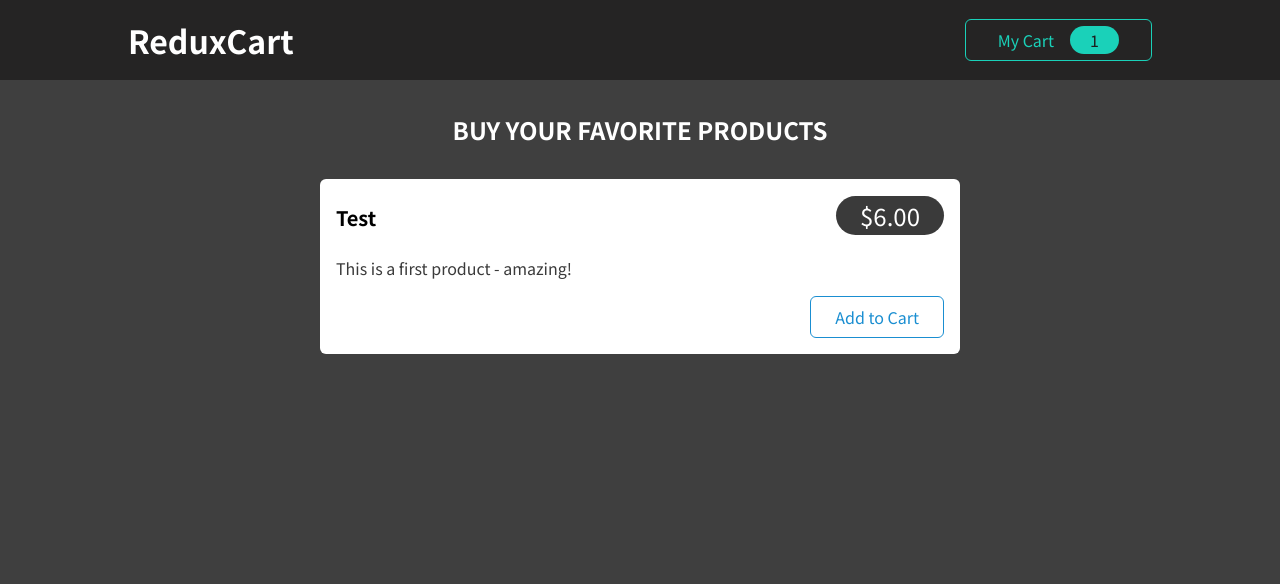
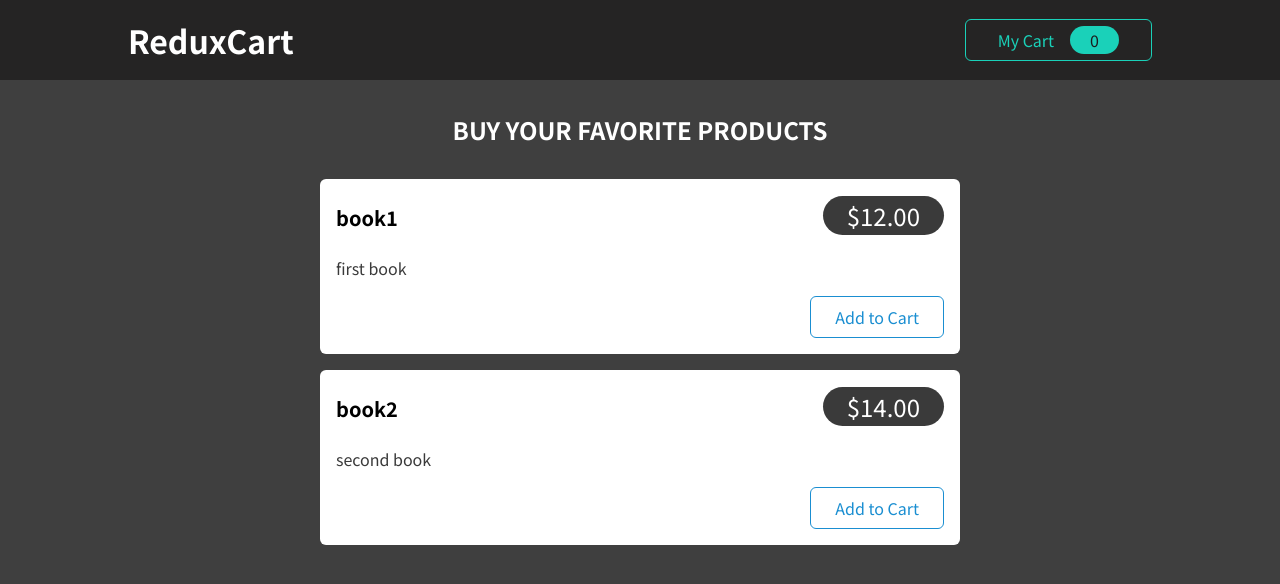
Before and after one commit to azar-barfipour/E-commerce-App, a React (Create React App) app: page / in a window 1280 px wide. Shown: the top 584 px of the page. Built offline with nearby package versions, Linux system fonts and the light colour scheme.

Commit message:
added logic for add and remove items in cart

```diff
--- a/src/components/Cart/Cart.js
+++ b/src/components/Cart/Cart.js
@@ -1,19 +1,28 @@
+import { useSelector } from "react-redux";
 import Card from "../UI/Card";
 import classes from "./Cart.module.css";
 import CartItem from "./CartItem";
-const DUMMY_DATA = [
-  { id: 1, title: "book1", price: 12 },
-  { id: 2, title: "book2", prince: 14 },
-];
 
 const Cart = (props) => {
+  const cartItems = useSelector((state) => state.cart.items);
   return (
     <Card className={classes.cart}>
       <h2>Your Shopping Cart</h2>
       <ul>
-        <CartItem
-          item={{ title: "Test Item", quantity: 3, total: 18, price: 6 }}
-        />
+        {cartItems.map((cartItem) => {
+          return (
+            <CartItem
+              key={cartItem.id}
+              item={{
+                id: cartItem.id,
+                title: cartItem.name,
+                price: cartItem.price,
+                total: cartItem.totalPrice,
+                quantity: cartItem.quantity,
+              }}
+            />
+          );
+        })}
       </ul>
     </Card>
   );
--- a/src/components/Cart/CartButton.js
+++ b/src/components/Cart/CartButton.js
@@ -1,8 +1,9 @@
 import classes from "./CartButton.module.css";
-import { useDispatch } from "react-redux";
+import { useDispatch, useSelector } from "react-redux";
 import { uiActions } from "../../store/ui-slice";
 
 const CartButton = (props) => {
+  const cartQuantity = useSelector((state) => state.cart.totalQuantity);
   const dispatch = useDispatch();
   const cartToggleHandler = (e) => {
     e.preventDefault();
@@ -11,7 +12,7 @@ const CartButton = (props) => {
   return (
     <button className={classes.button} onClick={cartToggleHandler}>
       <span>My Cart</span>
-      <span className={classes.badge}>1</span>
+      <span className={classes.badge}>{cartQuantity}</span>
     </button>
   );
 };
--- a/src/components/Cart/CartItem.js
+++ b/src/components/Cart/CartItem.js
@@ -1,14 +1,31 @@
-import classes from './CartItem.module.css';
+import classes from "./CartItem.module.css";
+import { useDispatch } from "react-redux";
+import { cartActions } from "../../store/cart-slice";
 
 const CartItem = (props) => {
-  const { title, quantity, total, price } = props.item;
+  const { title, quantity, total, price, id } = props.item;
+  const dispatch = useDispatch();
+
+  const addToCartHandler = () => {
+    dispatch(
+      cartActions.addToCart({
+        title,
+        price,
+        id,
+      })
+    );
+  };
+
+  const removeFromCartHandler = () => {
+    dispatch(cartActions.removeFromCart(id));
+  };
 
   return (
     <li className={classes.item}>
       <header>
         <h3>{title}</h3>
         <div className={classes.price}>
-          ${total.toFixed(2)}{' '}
+          ${total.toFixed(2)}{" "}
           <span className={classes.itemprice}>(${price.toFixed(2)}/item)</span>
         </div>
       </header>
@@ -17,8 +34,8 @@ const CartItem = (props) => {
           x <span>{quantity}</span>
         </div>
         <div className={classes.actions}>
-          <button>-</button>
-          <button>+</button>
+          <button onClick={removeFromCartHandler}>-</button>
+          <button onClick={addToCartHandler}>+</button>
         </div>
       </div>
     </li>
--- a/src/components/Shop/ProductItem.js
+++ b/src/components/Shop/ProductItem.js
@@ -1,9 +1,20 @@
-import Card from '../UI/Card';
-import classes from './ProductItem.module.css';
+import Card from "../UI/Card";
+import classes from "./ProductItem.module.css";
+import { useDispatch } from "react-redux";
+import { cartActions } from "../../store/cart-slice";
 
 const ProductItem = (props) => {
-  const { title, price, description } = props;
-
+  const { id, title, price, description } = props;
+  const cartDespatch = useDispatch();
+  const addToCartHandler = () => {
+    cartDespatch(
+      cartActions.addToCart({
+        id,
+        title,
+        price,
+      })
+    );
+  };
   return (
     <li className={classes.item}>
       <Card>
@@ -13,7 +24,7 @@ const ProductItem = (props) => {
         </header>
         <p>{description}</p>
         <div className={classes.actions}>
-          <button>Add to Cart</button>
+          <button onClick={addToCartHandler}>Add to Cart</button>
         </div>
       </Card>
     </li>
--- a/src/components/Shop/Products.js
+++ b/src/components/Shop/Products.js
@@ -1,16 +1,27 @@
-import ProductItem from './ProductItem';
-import classes from './Products.module.css';
+import ProductItem from "./ProductItem";
+import classes from "./Products.module.css";
+
+const DUMMY_DATA = [
+  { id: "p1", title: "book1", price: 12, description: "first book" },
+  { id: "p2", title: "book2", price: 14, description: "second book" },
+];
 
 const Products = (props) => {
   return (
     <section className={classes.products}>
       <h2>Buy your favorite products</h2>
       <ul>
-        <ProductItem
-          title='Test'
-          price={6}
-          description='This is a first product - amazing!'
-        />
+        {DUMMY_DATA.map((product) => {
+          return (
+            <ProductItem
+              key={product.id}
+              id={product.id}
+              title={product.title}
+              price={product.price}
+              description={product.description}
+            />
+          );
+        })}
       </ul>
     </section>
   );
--- a/src/store/cart-slice.js
+++ b/src/store/cart-slice.js
@@ -16,7 +16,7 @@ const cartSlice = createSlice({
         state.items.push({
           id: newItem.id,
           price: newItem.price,
-          totalPrice: newItem.totalPrice,
+          totalPrice: newItem.price,
           quantity: 1,
           name: newItem.title,
         });
@@ -33,6 +33,7 @@ const cartSlice = createSlice({
         state.items = state.items.filter((item) => item.id !== id);
       } else {
         existingItems.quantity--;
+        existingItems.totalPrice -= existingItems.price;
       }
     },
   },
```
Also changed, not shown: 1 other file (tests, documents, lock files or other folders).
